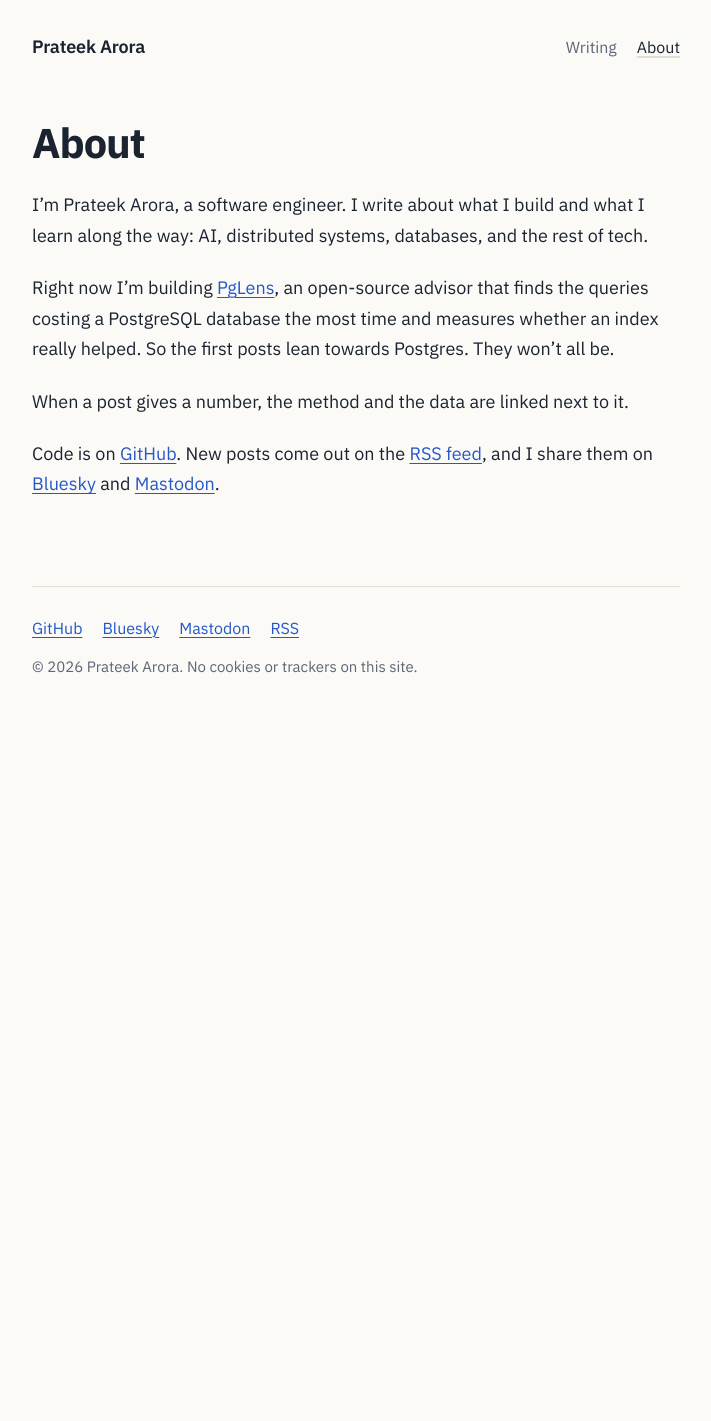
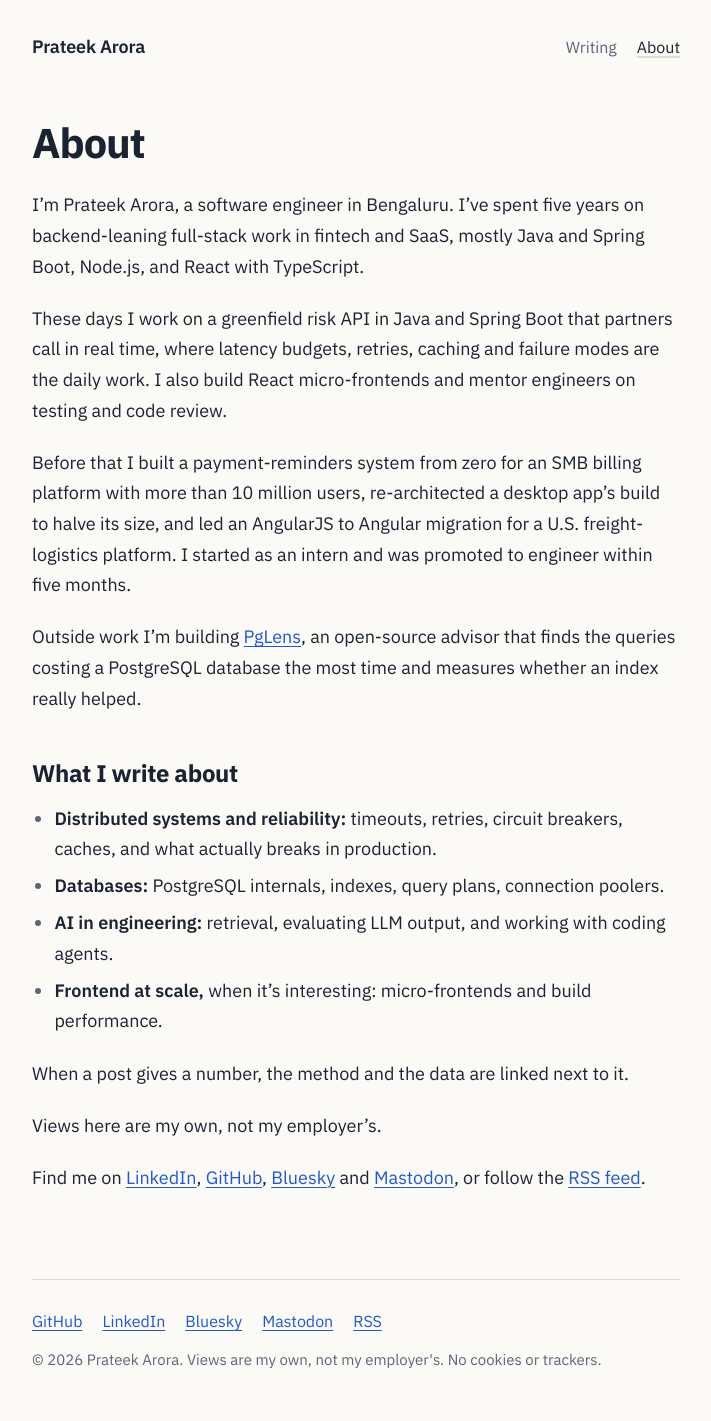
Before and after one commit to Prateek-Arora/Prateek-Arora.github.io, a Jekyll site: the page built from about.md, in a window 1280 px wide. Shown: the whole page, without its empty margins (284-995 px from the left). Built offline with Jekyll 4.4.1, drawn with Linux system fonts in a browser that asks for light colours; before the commit the page ends 900 px from its top, so only the background shows below that.

Commit message:
Rewrite the home and About pages around five years of backend work
The intro, About page and preview card now describe backend and distributed systems,
reliability, databases and AI, with PgLens as the current project. LinkedIn joins the profile
links, and the footer says views are my own.

Co-Authored-By: Claude Opus 5.5 <noreply@anthropic.com>

```diff
--- a/_config.yml
+++ b/_config.yml
@@ -1,5 +1,5 @@
 title: Prateek Arora
-description: Notes on software I build and learn from, on AI, distributed systems, databases, and the rest of tech.
+description: Prateek Arora, software engineer. Notes on backend and distributed systems, reliability, databases, and building with AI.
 lang: en
 url: "https://prateek-arora.github.io"
 baseurl: ""
@@ -15,16 +15,21 @@ author:
 links:
   - name: GitHub
     url: https://github.com/Prateek-Arora
+  - name: LinkedIn
+    url: https://www.linkedin.com/in/aroraprateeka
   - name: Bluesky
     url: https://bsky.app/profile/aroraprateek.bsky.social
+    share: true
   - name: Mastodon
     url: https://mastodon.social/@prateekarora
+    share: true
 
 # jekyll-seo-tag: sameAs in the JSON-LD. Keep in step with links above.
 social:
   name: Prateek Arora
   links:
     - https://github.com/Prateek-Arora
+    - https://www.linkedin.com/in/aroraprateeka
     - https://bsky.app/profile/aroraprateek.bsky.social
     - https://mastodon.social/@prateekarora
 
--- a/_layouts/default.html
+++ b/_layouts/default.html
@@ -17,7 +17,7 @@
 </main>
 <footer class="site-footer wrap">
   {% include links.html %}
-  <p>© {{ site.time | date: '%Y' }} {{ site.author.name }}. No cookies or trackers on this site.</p>
+  <p>© {{ site.time | date: '%Y' }} {{ site.author.name }}. Views are my own, not my employer's. No cookies or trackers.</p>
 </footer>
 </body>
 </html>
--- a/_layouts/home.html
+++ b/_layouts/home.html
@@ -2,7 +2,8 @@
 layout: default
 ---
 <section class="intro">
-  <h1>I'm a software engineer. I write about AI, distributed systems, databases, and whatever I'm building or learning next.</h1>
+  <h1>I build backend systems for a living, and write about how they work and how they fail.</h1>
+  <p class="lede">I'm Prateek Arora, a software engineer with five years of backend-leaning full-stack work in fintech and SaaS: APIs, payments and risk, 0-to-1 features, migrations and performance. Here I write about distributed systems, reliability, databases, and building with AI.</p>
   {% include links.html %}
 </section>
 
--- a/_layouts/post.html
+++ b/_layouts/post.html
@@ -17,7 +17,7 @@ layout: default
     {%- if page.pglens %}
     <p>I'm building <a href="https://github.com/Prateek-Arora/pglens">PgLens</a>, an open-source tool that finds the Postgres queries costing you the most time, suggests an index, and measures whether it helped.</p>
     {%- endif %}
-    {%- assign share = site.links | where_exp: "l", "l.name != 'GitHub'" %}
+    {%- assign share = site.links | where: "share", true %}
     <p>New posts come out on the <a href="{{ '/feed.xml' | relative_url }}">RSS feed</a>{% if share.size > 0 %}, and I share them on {% for l in share %}{% unless forloop.first %}{% if forloop.last %} and {% else %}, {% endif %}{% endunless %}<a href="{{ l.url }}" rel="me">{{ l.name }}</a>{% endfor %}{% endif %}.</p>
   </aside>
   {%- if page.previous or page.next %}
--- a/about.md
+++ b/about.md
@@ -2,19 +2,38 @@
 layout: page
 title: About
 permalink: /about/
-description: "I am Prateek Arora, a software engineer. I write about AI, distributed systems, databases, and the things I build."
+description: "I'm Prateek Arora, a software engineer. I write about backend and distributed systems, reliability, databases, and building with AI."
 ---
 
-I'm Prateek Arora, a software engineer. I write about what I build and what I learn along the
-way: AI, distributed systems, databases, and the rest of tech.
+I'm Prateek Arora, a software engineer in Bengaluru. I've spent five years on backend-leaning
+full-stack work in fintech and SaaS, mostly Java and Spring Boot, Node.js, and React with
+TypeScript.
 
-Right now I'm building [PgLens](https://github.com/Prateek-Arora/pglens), an open-source advisor
-that finds the queries costing a PostgreSQL database the most time and measures whether an index
-really helped. So the first posts lean towards Postgres. They won't all be.
+These days I work on a greenfield risk API in Java and Spring Boot that partners call in real
+time, where latency budgets, retries, caching and failure modes are the daily work. I also build
+React micro-frontends and mentor engineers on testing and code review.
+
+Before that I built a payment-reminders system from zero for an SMB billing platform with more
+than 10 million users, re-architected a desktop app's build to halve its size, and led an
+AngularJS to Angular migration for a U.S. freight-logistics platform. I started as an intern and
+was promoted to engineer within five months.
+
+Outside work I'm building [PgLens](https://github.com/Prateek-Arora/pglens), an open-source
+advisor that finds the queries costing a PostgreSQL database the most time and measures whether
+an index really helped.
+
+## What I write about
+
+- **Distributed systems and reliability:** timeouts, retries, circuit breakers, caches, and what
+  actually breaks in production.
+- **Databases:** PostgreSQL internals, indexes, query plans, connection poolers.
+- **AI in engineering:** retrieval, evaluating LLM output, and working with coding agents.
+- **Frontend at scale,** when it's interesting: micro-frontends and build performance.
 
 When a post gives a number, the method and the data are linked next to it.
 
-Code is on [GitHub](https://github.com/Prateek-Arora). New posts come out on the
-[RSS feed](/feed.xml), and I share them on
+Views here are my own, not my employer's.
+
+Find me on [LinkedIn](https://www.linkedin.com/in/aroraprateeka), [GitHub](https://github.com/Prateek-Arora),
 [Bluesky](https://bsky.app/profile/aroraprateek.bsky.social) and
-[Mastodon](https://mastodon.social/@prateekarora).
+[Mastodon](https://mastodon.social/@prateekarora), or follow the [RSS feed](/feed.xml).
--- a/assets/site.css
+++ b/assets/site.css
@@ -93,8 +93,9 @@ main { padding-block: 3.5rem 4rem; }
 .intro h1 {
   font-size: clamp(1.6rem, 1.2rem + 1.6vw, 2.1rem);
   line-height: 1.25; letter-spacing: -.02em; font-weight: 600;
-  margin: 0 0 1.25rem; text-wrap: balance;
+  margin: 0 0 1rem; text-wrap: balance;
 }
+.lede { color: var(--muted); font-size: 1.125rem; line-height: 1.65; margin: 0 0 1.25rem; }
 .project {
   display: grid; gap: .35rem;
   margin: 2.75rem 0 3.5rem; padding: 1.4rem 1.5rem;
```
Also changed, not shown: assets/og/default.png.
